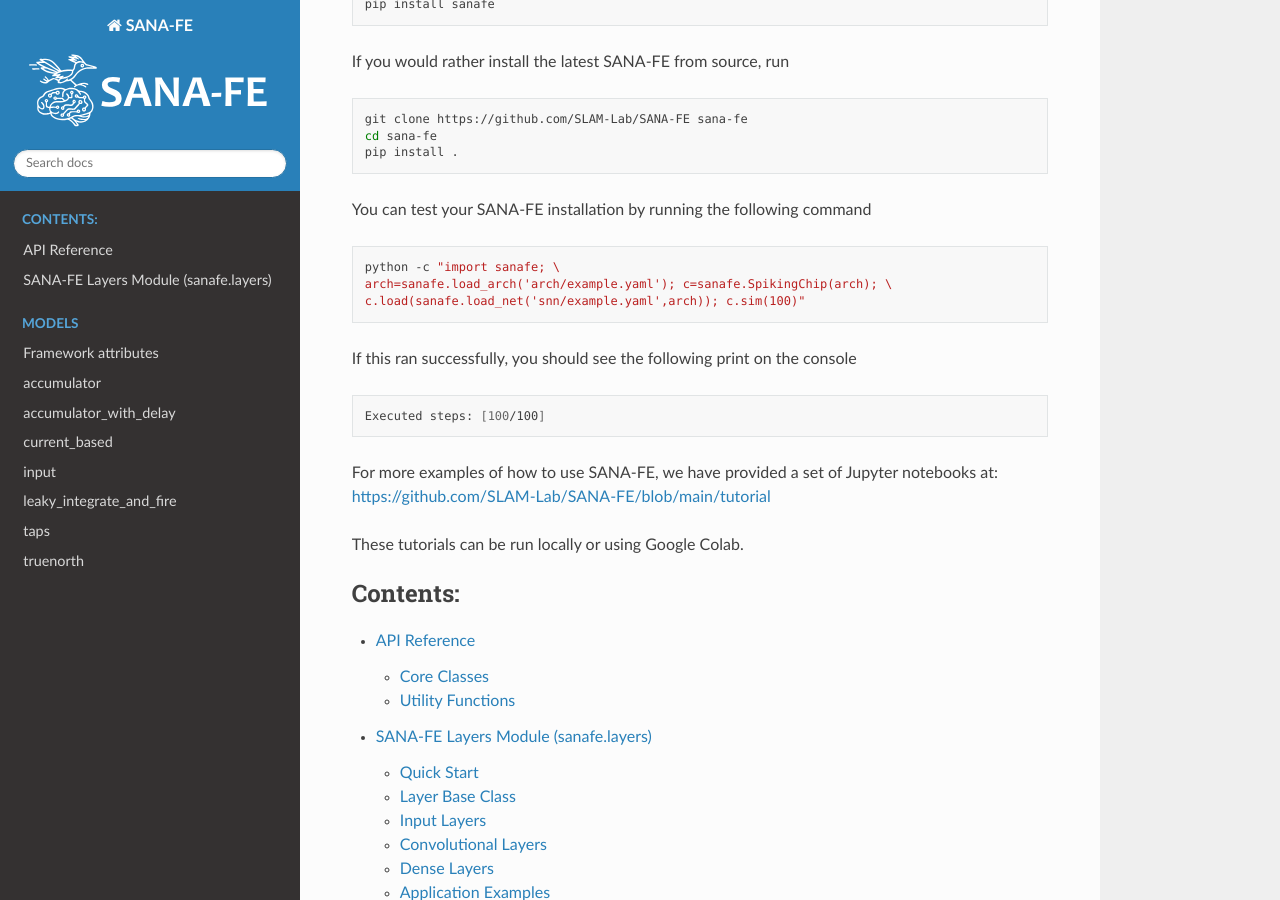
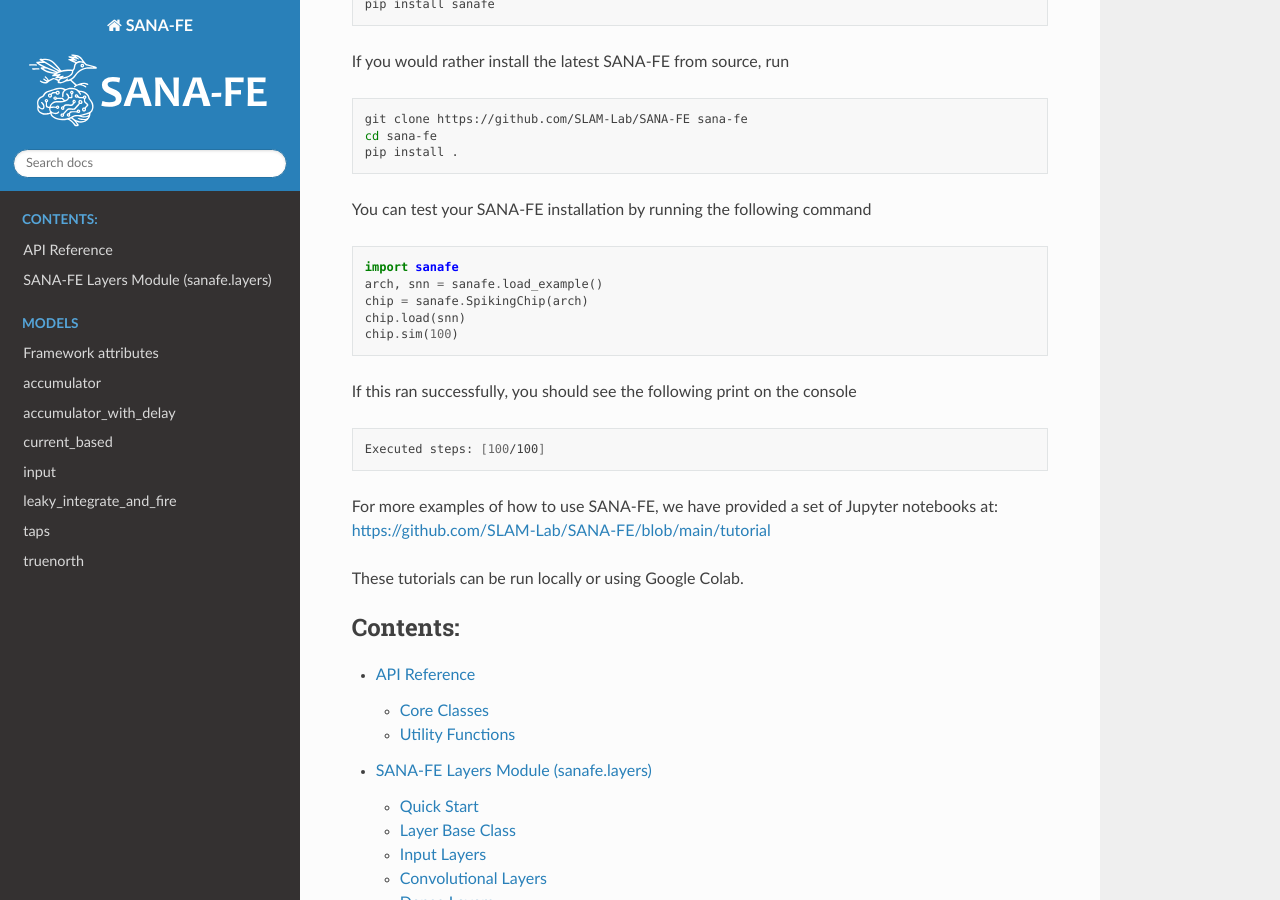
Before and after one commit to SLAM-Lab/SANA-FE, a Sphinx documentation site: the page built from docs/index.rst, in a window 1280 px wide and 900 px high, scrolled down 1172 px. Built offline with Sphinx 7.4.7 and the Read the Docs theme 3.1.0, drawn with Linux system fonts in a browser that asks for light colours.

Commit message:
index.rst: Fix broken quickstart...
Also add references to global variables containing the attribute
lists.

```diff
--- a/docs/api.rst
+++ b/docs/api.rst
@@ -70,3 +70,9 @@
 .. autofunction:: load_arch
 
 .. autofunction:: load_net
+
+.. autofunction:: load_example
+
+.. autodata:: sanafe.framework_attributes
+
+.. autodata:: sanafe.model_attributes
--- a/docs/index.rst
+++ b/docs/index.rst
@@ -49,11 +49,13 @@
 
 You can test your SANA-FE installation by running the following command
 
-.. code-block:: bash
+.. code-block:: python
 
-   python -c "import sanafe; \
-   arch=sanafe.load_arch('arch/example.yaml'); c=sanafe.SpikingChip(arch); \
-   c.load(sanafe.load_net('snn/example.yaml',arch)); c.sim(100)"
+   import sanafe
+   arch, snn = sanafe.load_example()
+   chip = sanafe.SpikingChip(arch)
+   chip.load(snn)
+   chip.sim(100)
 
 If this ran successfully, you should see the following print on the console
 
```
